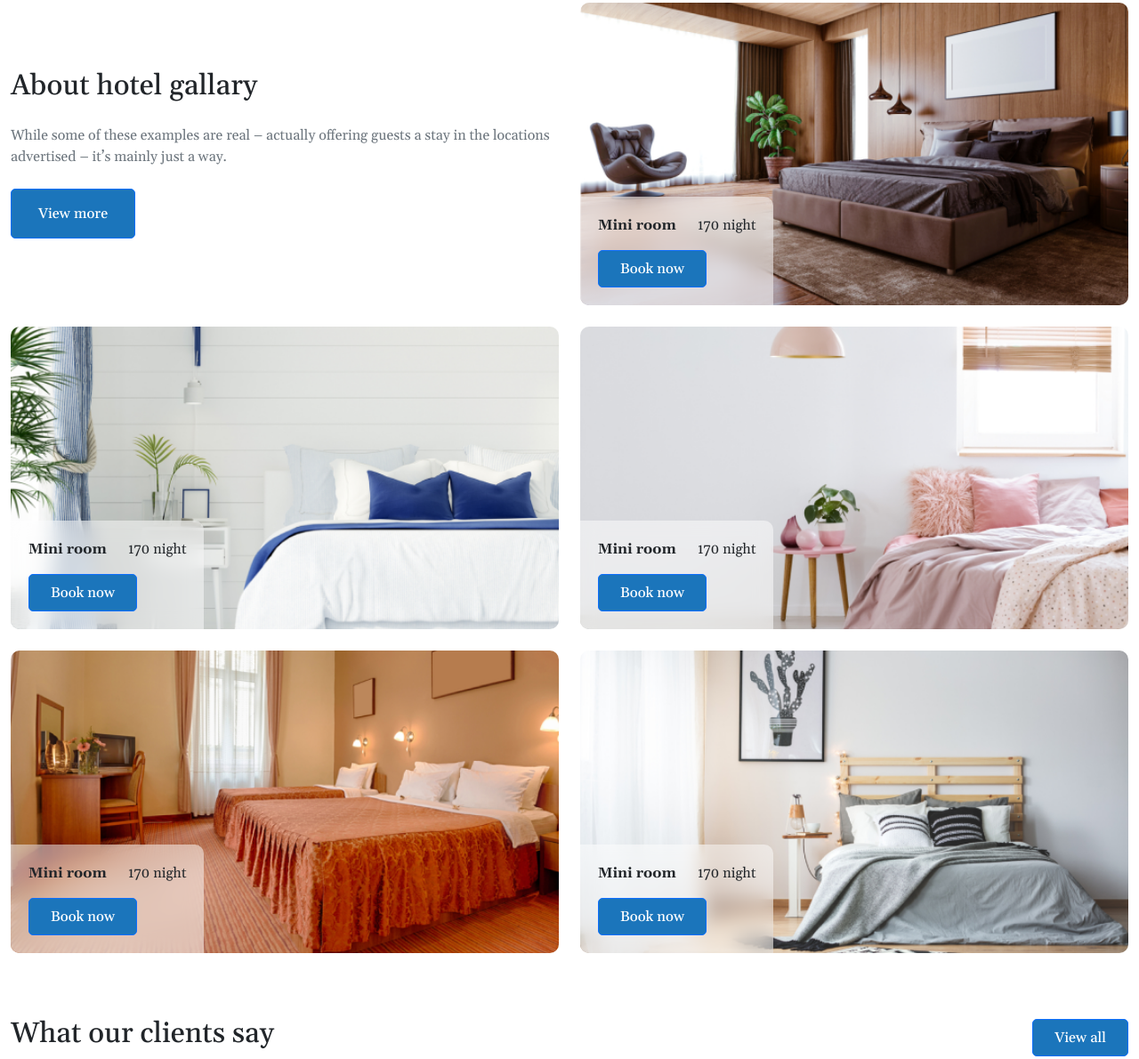
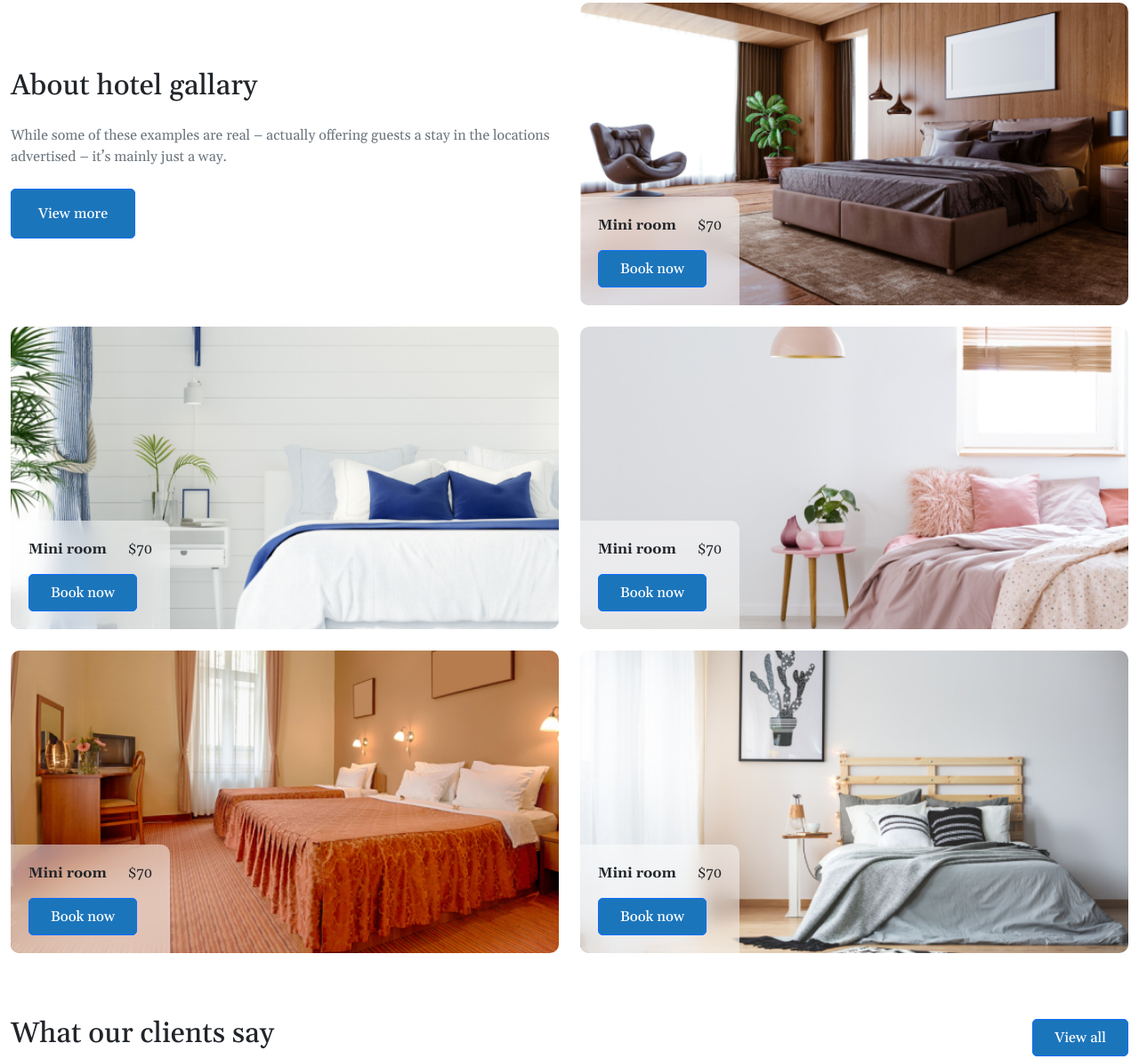
Before and after one commit to na-webdev/RoyalPark, a plain HTML site: page index.html in a window 1280 px wide. Shown: the part 2076-3266 px from the top of the page at 89% size. Drawn offline with nearby package versions, Linux system fonts and the light colour scheme.

Commit message:
responsive landing page

```diff
--- a/index.html
+++ b/index.html
@@ -155,7 +155,7 @@
             <div class="info">
               <div class="d-flex justify-content-between">
                 <p class="me-4 fw-bold">Mini room</p>
-                <p class="text-seondary">170 night</p>
+                <p class="text-seondary">$70</p>
               </div>
               <button class="btn btn-primary py-2 px-4">Book now</button>
             </div>
@@ -167,7 +167,7 @@
             <div class="info">
               <div class="d-flex justify-content-between">
                 <p class="me-4 fw-bold">Mini room</p>
-                <p class="text-seondary">170 night</p>
+                <p class="text-seondary">$70</p>
               </div>
               <button class="btn btn-primary py-2 px-4">Book now</button>
             </div>
@@ -179,7 +179,7 @@
             <div class="info">
               <div class="d-flex justify-content-between">
                 <p class="me-4 fw-bold">Mini room</p>
-                <p class="text-seondary">170 night</p>
+                <p class="text-seondary">$70</p>
               </div>
               <button class="btn btn-primary py-2 px-4">Book now</button>
             </div>
@@ -191,7 +191,7 @@
             <div class="info">
               <div class="d-flex justify-content-between">
                 <p class="me-4 fw-bold">Mini room</p>
-                <p class="text-seondary">170 night</p>
+                <p class="text-seondary">$70</p>
               </div>
               <button class="btn btn-primary py-2 px-4">Book now</button>
             </div>
@@ -203,7 +203,7 @@
             <div class="info">
               <div class="d-flex justify-content-between">
                 <p class="me-4 fw-bold">Mini room</p>
-                <p class="text-seondary">170 night</p>
+                <p class="text-seondary">$70</p>
               </div>
               <button class="btn btn-primary py-2 px-4">Book now</button>
             </div>
```
